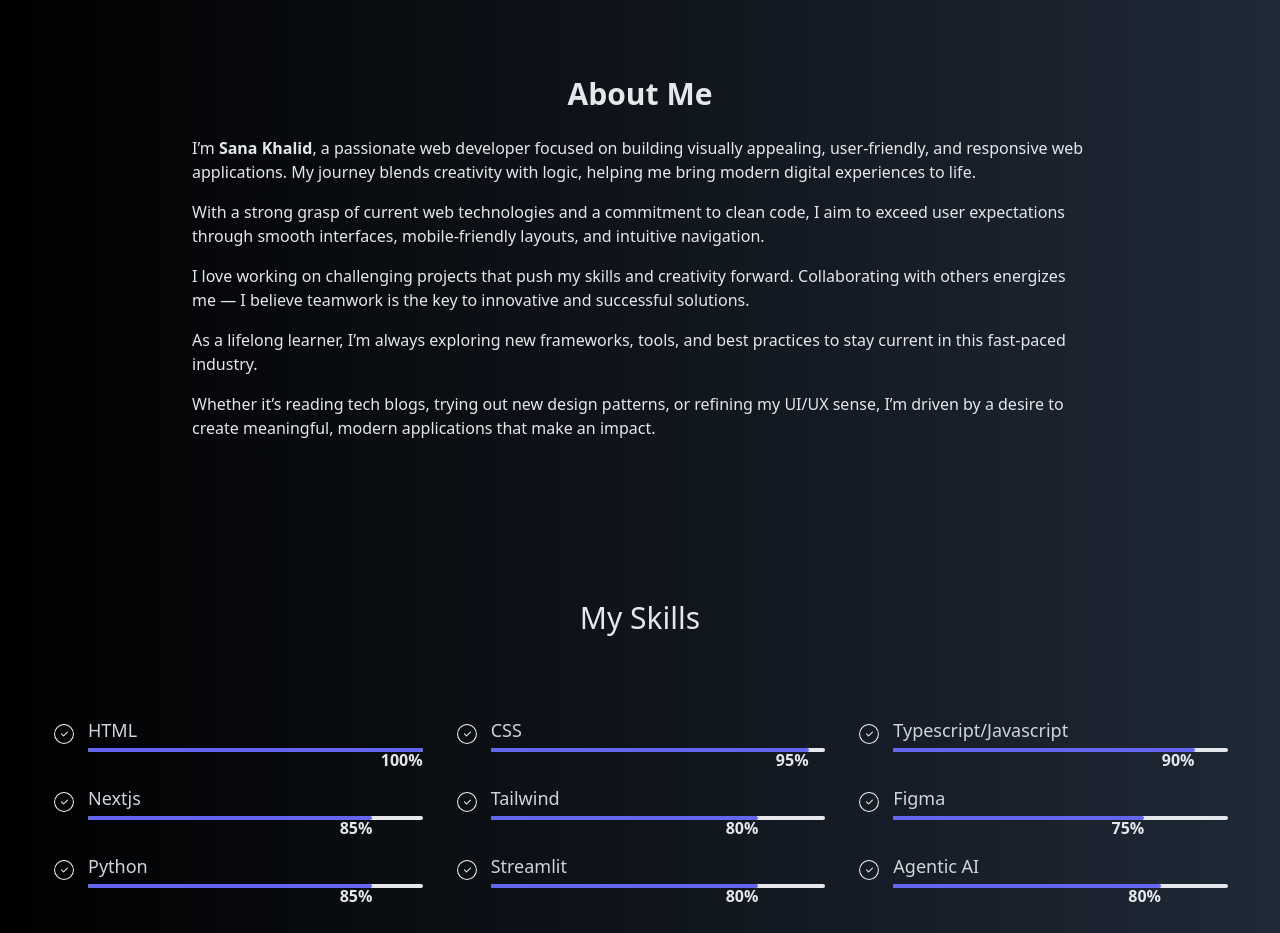
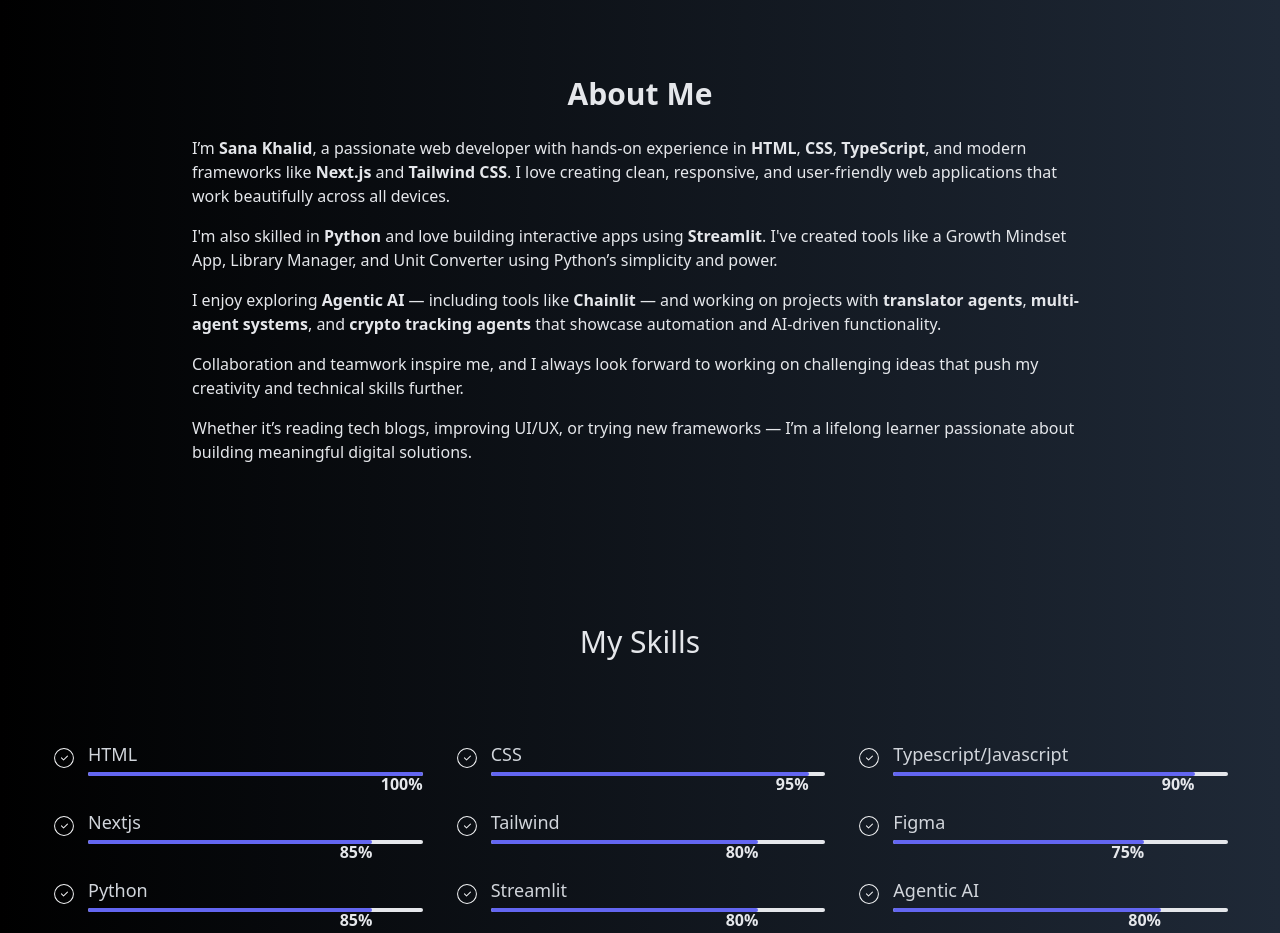
Before and after one commit to sanakhalid1521/portfolio, a Next.js app: page / in a window 1280 px wide. Shown: the part 820-1753 px from the top of the page. Built offline with nearby package versions, Linux system fonts and the light colour scheme.

Commit message:
Update about.tsx

```diff
--- a/src/app/componenets/about.tsx
+++ b/src/app/componenets/about.tsx
@@ -10,29 +10,32 @@
         <h2 className="text-3xl font-bold mb-6 text-center">About Me</h2>
 
         <p className="mb-4">
-          I’m <strong>Sana Khalid</strong>, a passionate web developer focused on building visually appealing,
-          user-friendly, and responsive web applications. My journey blends creativity with logic, helping
-          me bring modern digital experiences to life.
+          I’m <strong>Sana Khalid</strong>, a passionate web developer with hands-on experience in
+          <strong> HTML</strong>, <strong>CSS</strong>, <strong>TypeScript</strong>, and modern frameworks like
+          <strong> Next.js</strong> and <strong>Tailwind CSS</strong>. I love creating clean, responsive, and
+          user-friendly web applications that work beautifully across all devices.
         </p>
 
         <p className="mb-4">
-          With a strong grasp of current web technologies and a commitment to clean code, I aim to exceed
-          user expectations through smooth interfaces, mobile-friendly layouts, and intuitive navigation.
+          I'm also skilled in <strong>Python</strong> and love building interactive apps using
+          <strong> Streamlit</strong>. I've created tools like a Growth Mindset App, Library Manager, and Unit Converter
+          using Python’s simplicity and power.
         </p>
 
         <p className="mb-4">
-          I love working on challenging projects that push my skills and creativity forward. Collaborating
-          with others energizes me — I believe teamwork is the key to innovative and successful solutions.
+          I enjoy exploring <strong>Agentic AI</strong> — including tools like <strong>Chainlit</strong> — and working on projects
+          with <strong>translator agents</strong>, <strong>multi-agent systems</strong>, and <strong>crypto tracking agents</strong> that
+          showcase automation and AI-driven functionality.
         </p>
 
         <p className="mb-4">
-          As a lifelong learner, I’m always exploring new frameworks, tools, and best practices to stay
-          current in this fast-paced industry.
+          Collaboration and teamwork inspire me, and I always look forward to working on challenging ideas that push
+          my creativity and technical skills further.
         </p>
 
         <p>
-          Whether it’s reading tech blogs, trying out new design patterns, or refining my UI/UX sense,
-          I’m driven by a desire to create meaningful, modern applications that make an impact.
+          Whether it’s reading tech blogs, improving UI/UX, or trying new frameworks — I’m a lifelong learner passionate
+          about building meaningful digital solutions.
         </p>
       </div>
     </section>
```
